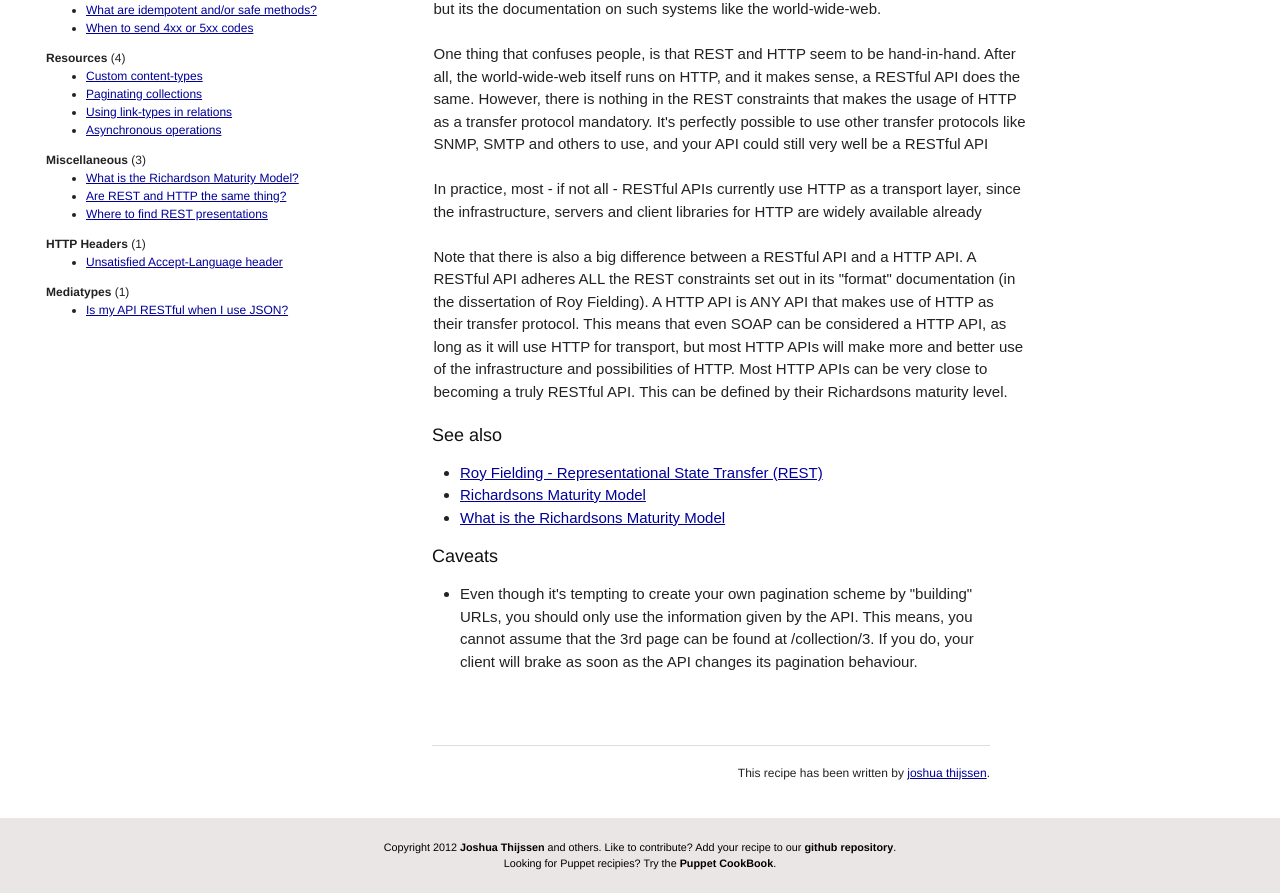
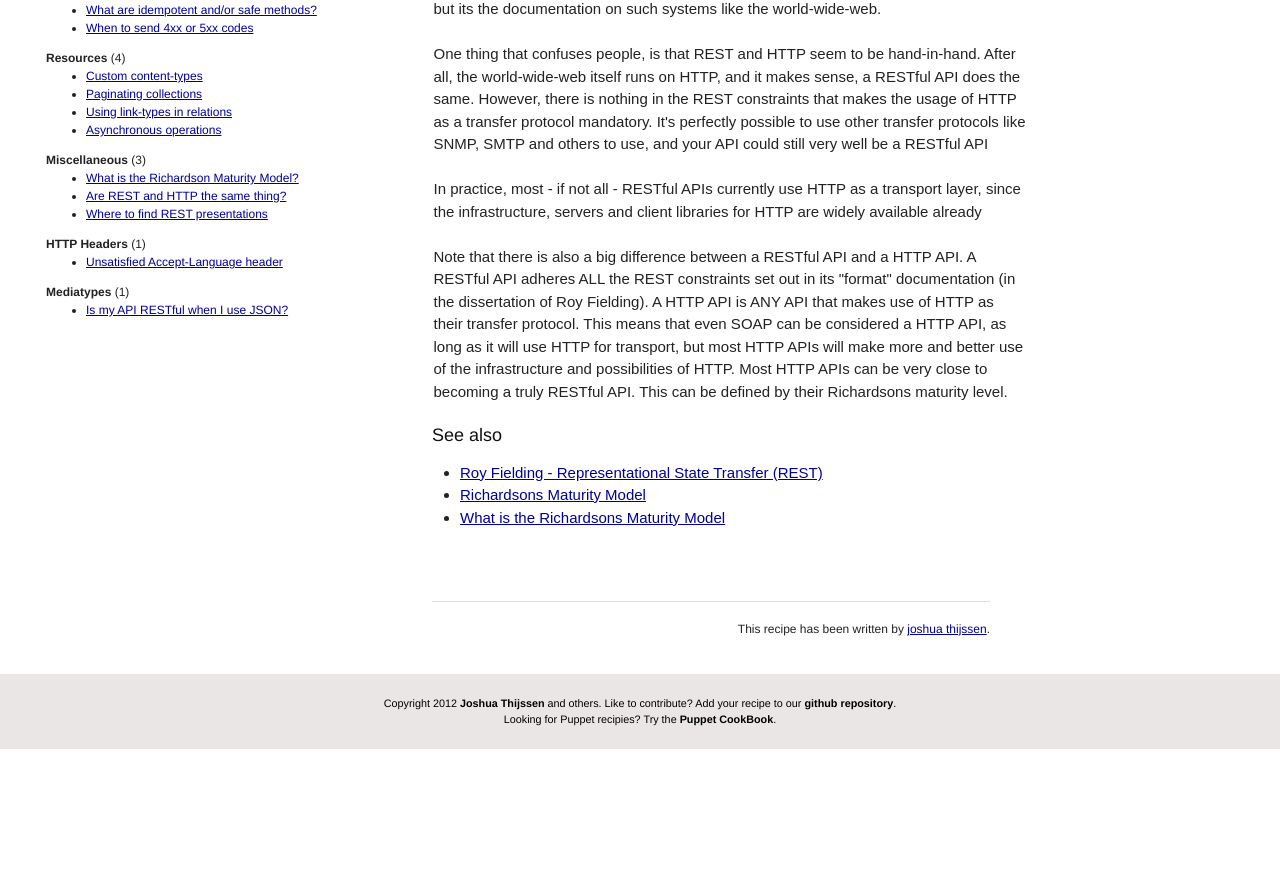
Before and after one commit to restcookbook/restcookbook, a Jekyll site: the page built from _posts/2012-12-14-rest-and-http.html, in a window 1280 px wide. Shown: the part 353-1246 px from the top of the page. Built offline with Jekyll 4.4.1, drawn with Linux system fonts in a browser that asks for light colours; after the commit the page ends 1102 px from its top, so only the background shows below that.

Commit message:
remove pagination caveat from rest and http page
seems out of place (copied from pagination)

```diff
--- a/_posts/2012-12-14-rest-and-http.html
+++ b/_posts/2012-12-14-rest-and-http.html
@@ -39,10 +39,3 @@ author_email: jthijssen@noxlogic.nl
     <li><a href="http://martinfowler.com/articles/richardsonMaturityModel.html">Richardsons Maturity Model</a>
     <li><a href="/Miscellaneous/richardsonmaturitymodel">What is the Richardsons Maturity Model</a>
 </ul>
-
-<h3>Caveats</h3>
-<ul>
-    <li>Even though it's tempting to create your own pagination scheme by "building" URLs, you should only use the information given by
-    the API. This means, you cannot assume that the 3rd page can be found at /collection/3. If you do, your client will brake as soon
-    as the API changes its pagination behaviour.</li>
-</ul>
```
